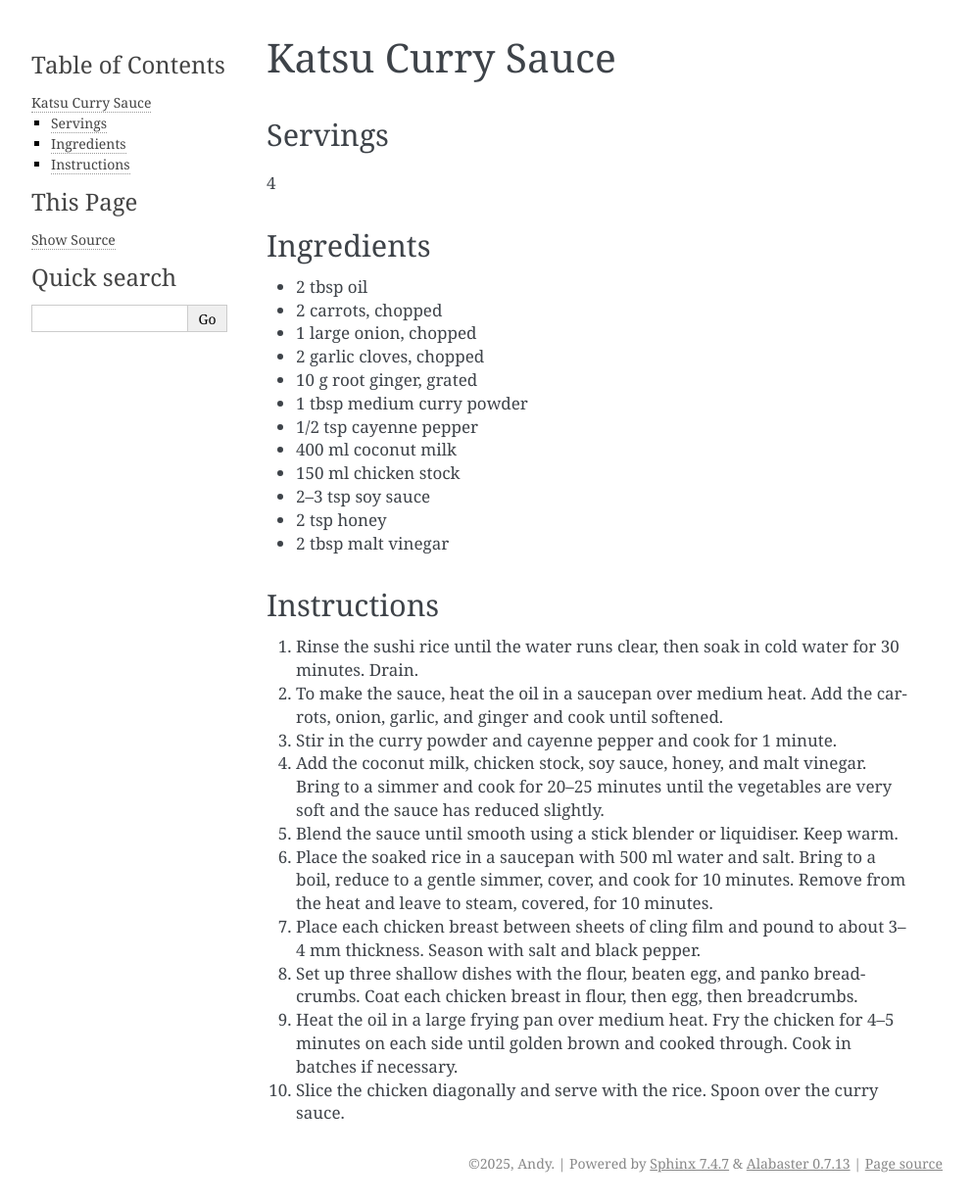
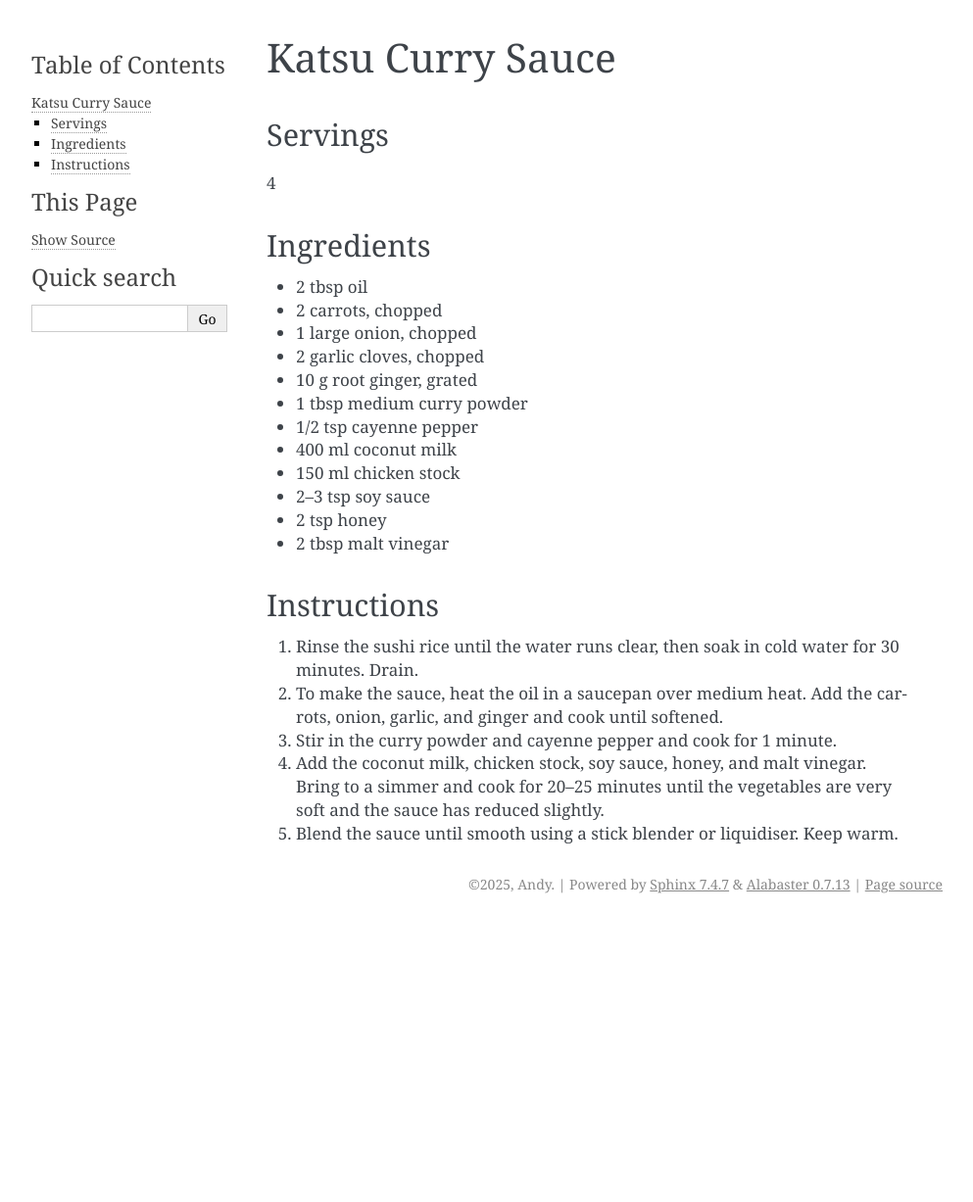
Before and after one commit to andrewclymer/BBQ, a Sphinx documentation site: the page built from docs/source/recipe/Katsu.rst, in a window 1280 px wide. Shown: the whole page at 98% size, without its empty margins (148-1141 px from the left). Built offline with Sphinx 7.4.7, drawn with Linux system fonts in a browser that asks for light colours; after the commit the page ends 942 px from its top, so only the background shows below that.

Commit message:
removed katsu steps

```diff
--- a/docs/source/recipe/Katsu.rst
+++ b/docs/source/recipe/Katsu.rst
@@ -30,8 +30,3 @@ Instructions
 3. Stir in the curry powder and cayenne pepper and cook for 1 minute.
 4. Add the coconut milk, chicken stock, soy sauce, honey, and malt vinegar. Bring to a simmer and cook for 20–25 minutes until the vegetables are very soft and the sauce has reduced slightly.
 5. Blend the sauce until smooth using a stick blender or liquidiser. Keep warm.
-6. Place the soaked rice in a saucepan with 500 ml water and salt. Bring to a boil, reduce to a gentle simmer, cover, and cook for 10 minutes. Remove from the heat and leave to steam, covered, for 10 minutes.
-7. Place each chicken breast between sheets of cling film and pound to about 3–4 mm thickness. Season with salt and black pepper.
-8. Set up three shallow dishes with the flour, beaten egg, and panko breadcrumbs. Coat each chicken breast in flour, then egg, then breadcrumbs.
-9. Heat the oil in a large frying pan over medium heat. Fry the chicken for 4–5 minutes on each side until golden brown and cooked through. Cook in batches if necessary.
-10. Slice the chicken diagonally and serve with the rice. Spoon over the curry sauce.
```
